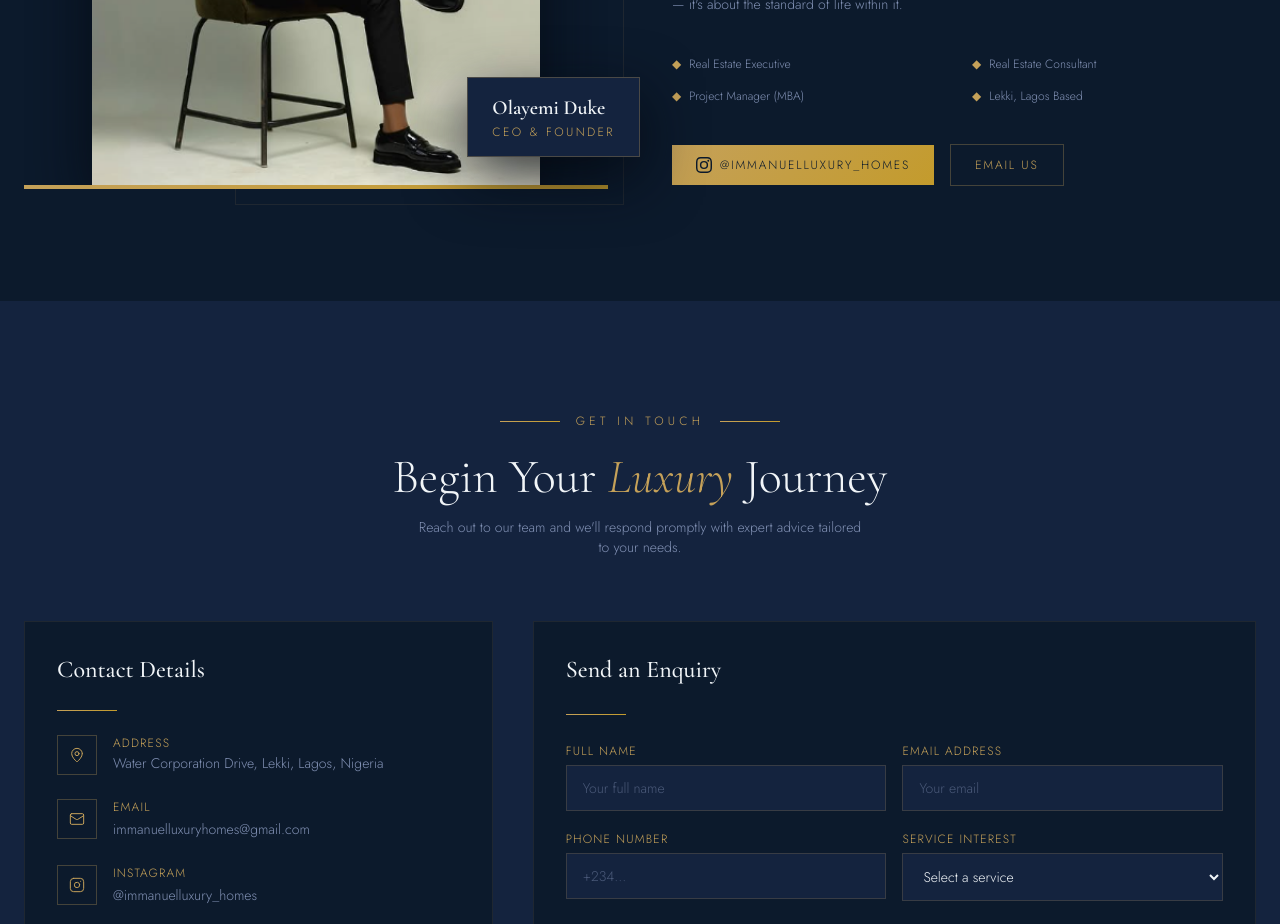
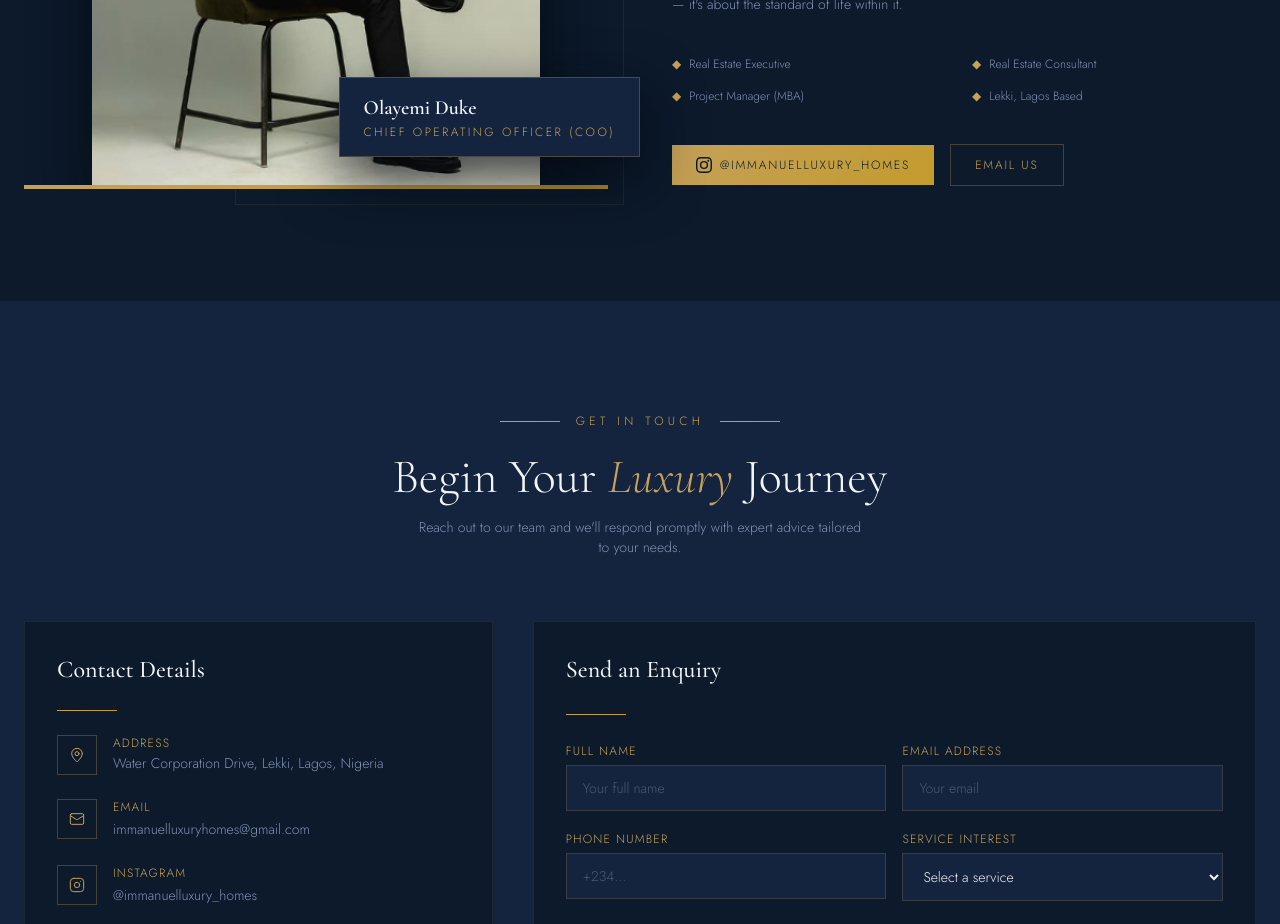
Before and after one commit to Akeredolu-Samuel/immanuel_Luxury, a React (Vite) app: page / in a window 1280 px wide. Shown: the part 3660-4584 px from the top of the page. Built offline with nearby package versions, Linux system fonts and the light colour scheme; the HTML template or start-up script is replaced by a standard one.

Commit message:
Update AboutSection.tsx

```diff
--- a/src/components/AboutSection.tsx
+++ b/src/components/AboutSection.tsx
@@ -29,7 +29,7 @@ export default function AboutSection() {
                 Olayemi Duke
               </p>
               <p className="font-body text-xs tracking-[0.2em] uppercase text-gold mt-0.5">
-                CEO & Founder
+                Chief Operating Officer (COO)
               </p>
             </div>
           </div>
```
